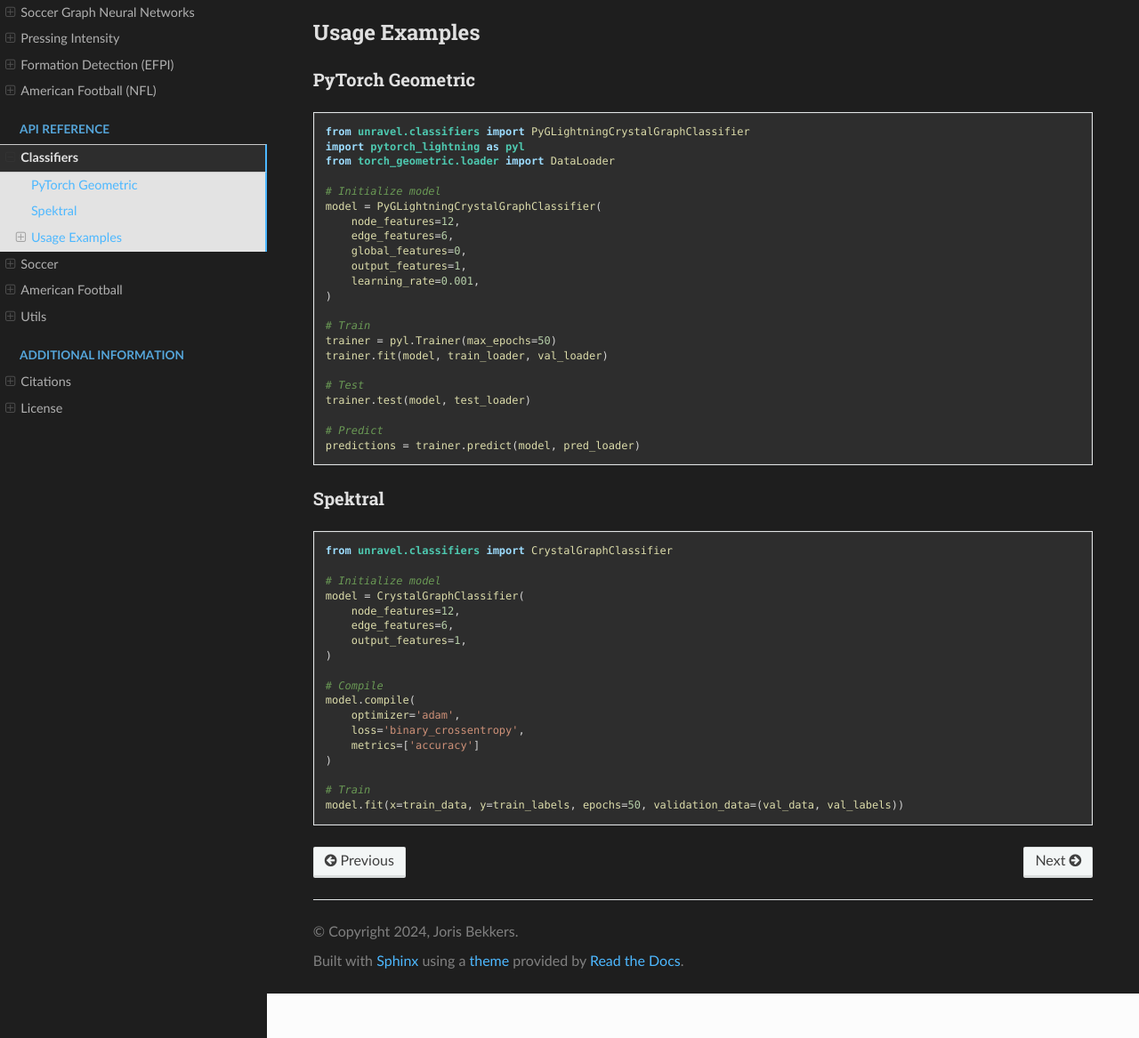
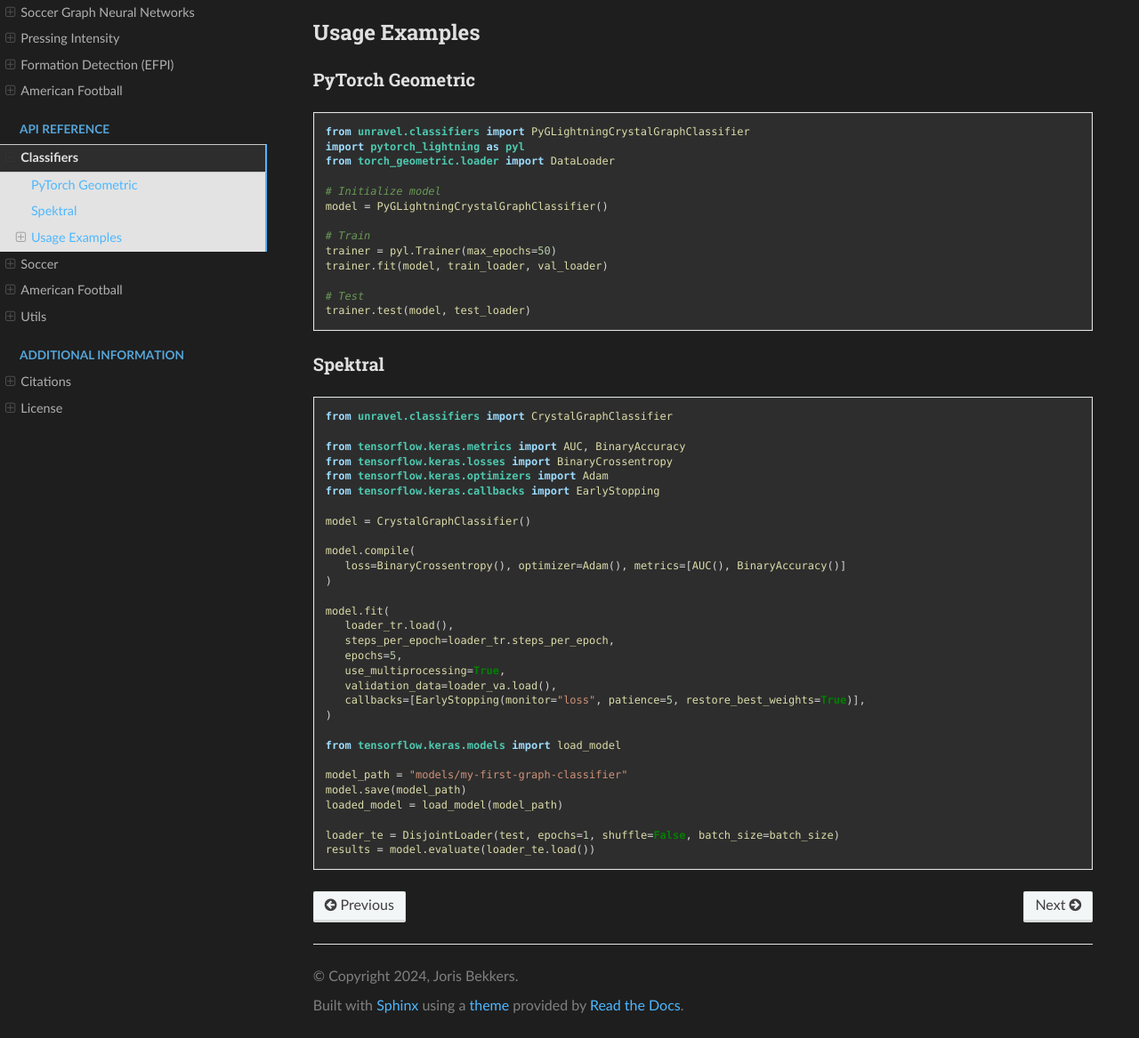
Before and after one commit to UnravelSports/unravelsports, a Sphinx documentation site: the page built from docs/source/api/classifiers.rst, in a window 1280 px wide and 1400 px high, scrolled down 511 px, cut to the strip 233-1400 px from the top of the window. Shown: the whole strip at 89% size. Built offline with Sphinx 7.4.7 and the Read the Docs theme 3.1.0, drawn with Linux system fonts in a browser that asks for light colours.

Commit message:
update docs

```diff
--- a/docs/source/api/classifiers.rst
+++ b/docs/source/api/classifiers.rst
@@ -41,13 +41,7 @@
    from torch_geometric.loader import DataLoader
 
    # Initialize model
-   model = PyGLightningCrystalGraphClassifier(
-       node_features=12,
-       edge_features=6,
-       global_features=0,
-       output_features=1,
-       learning_rate=0.001,
-   )
+   model = PyGLightningCrystalGraphClassifier()
 
    # Train
    trainer = pyl.Trainer(max_epochs=50)
@@ -56,9 +50,6 @@
    # Test
    trainer.test(model, test_loader)
 
-   # Predict
-   predictions = trainer.predict(model, pred_loader)
-
 Spektral
 ~~~~~~~~
 
@@ -66,19 +57,31 @@
 
    from unravel.classifiers import CrystalGraphClassifier
 
-   # Initialize model
-   model = CrystalGraphClassifier(
-       node_features=12,
-       edge_features=6,
-       output_features=1,
+   from tensorflow.keras.metrics import AUC, BinaryAccuracy
+   from tensorflow.keras.losses import BinaryCrossentropy
+   from tensorflow.keras.optimizers import Adam
+   from tensorflow.keras.callbacks import EarlyStopping
+
+   model = CrystalGraphClassifier()
+
+   model.compile(
+      loss=BinaryCrossentropy(), optimizer=Adam(), metrics=[AUC(), BinaryAccuracy()]
    )
 
-   # Compile
-   model.compile(
-       optimizer='adam',
-       loss='binary_crossentropy',
-       metrics=['accuracy']
+   model.fit(
+      loader_tr.load(),
+      steps_per_epoch=loader_tr.steps_per_epoch,
+      epochs=5,
+      use_multiprocessing=True,
+      validation_data=loader_va.load(),
+      callbacks=[EarlyStopping(monitor="loss", patience=5, restore_best_weights=True)],
    )
 
-   # Train
-   model.fit(x=train_data, y=train_labels, epochs=50, validation_data=(val_data, val_labels))
+   from tensorflow.keras.models import load_model
+
+   model_path = "models/my-first-graph-classifier"
+   model.save(model_path)
+   loaded_model = load_model(model_path)
+
+   loader_te = DisjointLoader(test, epochs=1, shuffle=False, batch_size=batch_size)
+   results = model.evaluate(loader_te.load())
```
Also changed, not shown: docs/source/getting_started/concepts.rst (+5 -11 lines), docs/source/getting_started/quickstart.rst (+5 -8 lines), docs/source/tutorials/american_football.rst (+4 -14 lines), docs/source/tutorials/soccer_gnn.rst (+95 -122 lines).
